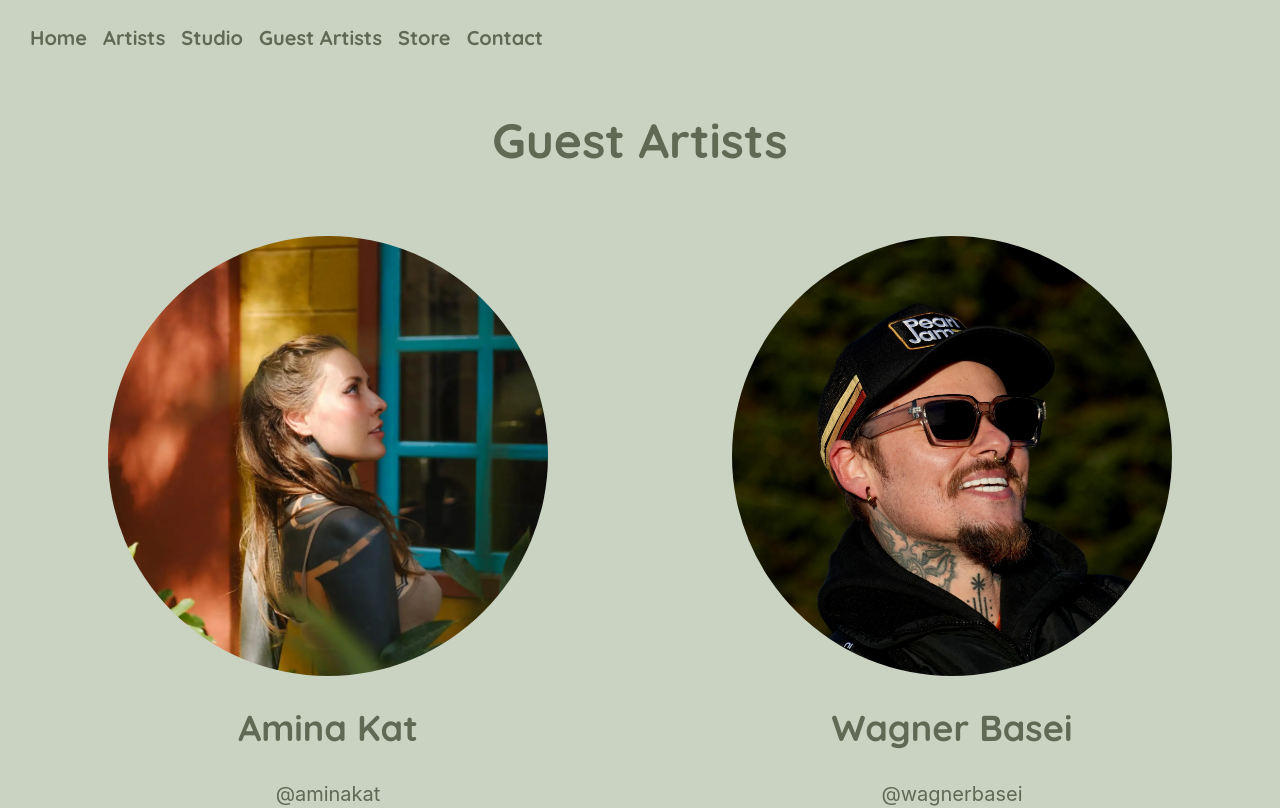
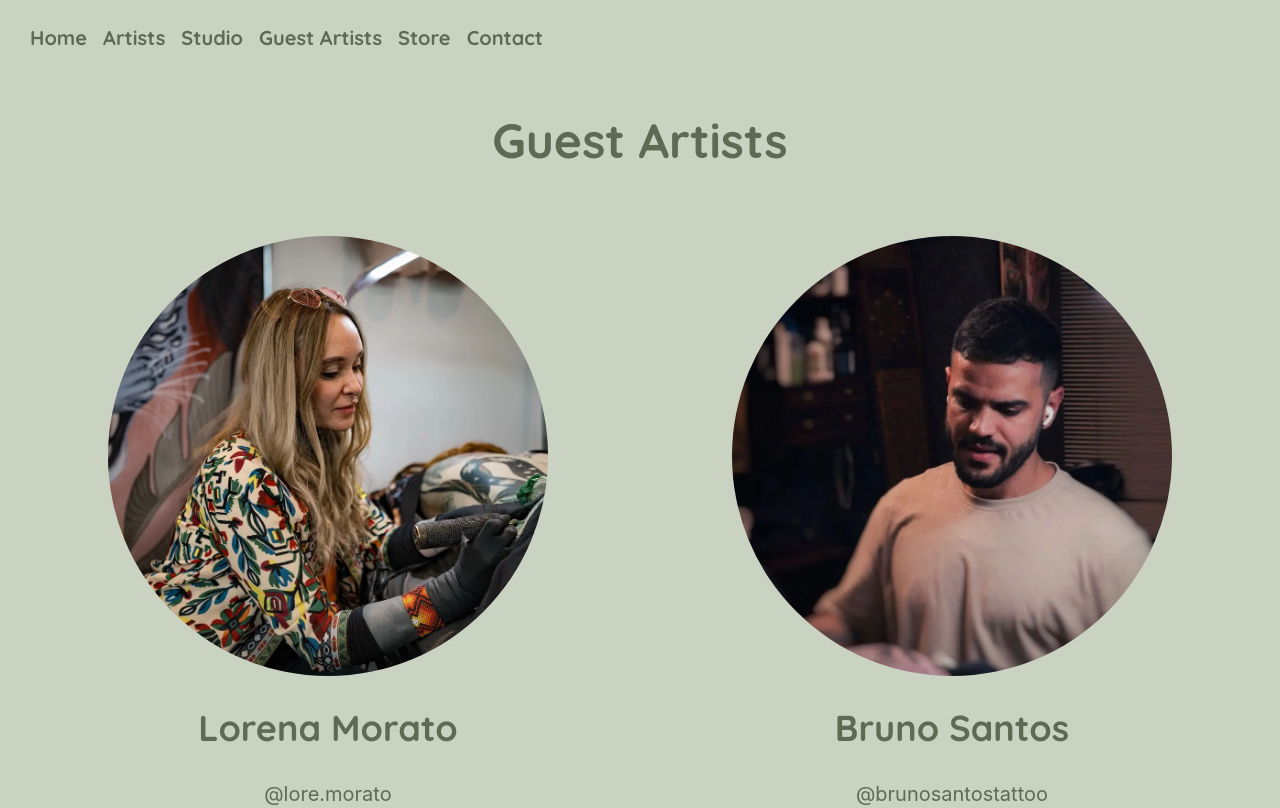
Before and after one commit to Cmbs86/Thorns-and-Spines-page, a React (Vite) app: page /upcoming-guests in a window 1280 px wide. Shown: the top 808 px of the page. Built offline with nearby package versions, Linux system fonts and the light colour scheme.

Commit message:
remove artists Amina and Wagner

```diff
--- a/src/pages/UpcomingGuests.tsx
+++ b/src/pages/UpcomingGuests.tsx
@@ -10,8 +10,6 @@ import AnimatedSeparator from "../components/AnimatedSeparator.tsx";
 import Lorena from "../assets/images/lorena_morato.webp";
 import Rafaella from "../assets/images/raffaela_fabbri.webp";
 import Cat from "../assets/images/cat_tattoing.webp";
-import aminakat from "../assets/images/aminakat.webp";
-import wagner_basei from "../assets/images/wagner_basei.webp";
 import bruno_santos from "../assets/images/bruno_santos.webp";
 import pedro_inou from "../assets/images/pedro_inou.webp";
 
@@ -38,30 +36,6 @@ const UpcomingGuests = () => {
 
           {/* Wrapper for cards */}
           <div className="max-w-[1500px] mx-auto flex flex-col md:flex-row flex-wrap justify-around 2xl:justify-between gap-y-10 ">
-            <ArtistCard
-              img={aminakat}
-              alt={"Amina Kat's photo"}
-              title={"Amina Kat's photo"}
-              artist={"Amina Kat"}
-              link={"https://www.instagram.com/aminakat/"}
-              socialMedia={"@aminakat"}
-              booking={"https://wa.me/34652697879"}
-              bookingText={t("booking_whatsapp")}
-              dates="1.06.2025 - 22.06.2025"
-            />
-
-            <ArtistCard
-              img={wagner_basei}
-              alt={"Wagner Basei's photo"}
-              title={"Wagner Basei's photo"}
-              artist={"Wagner Basei"}
-              link={"https://www.instagram.com/wagnerbasei/"}
-              socialMedia={"@wagnerbasei"}
-              booking={"mailto:wagnerbasei@gmail.com"}
-              bookingText={t("email_appointments")}
-              dates="23.06.2025 - 24.06.2025"
-            />
-
             <ArtistCard
               img={Lorena}
               alt={"Lorena Morato's photo"}
@@ -131,19 +105,3 @@ const UpcomingGuests = () => {
 export default UpcomingGuests;
 
 // for empty guests page:  <div className="max-w-[1500px] mx-auto flex flex-col md:flex-row flex-wrap justify-around gap-y-10 lg:gap-x-10 xl:gap-x-32 2xl:gap-x-56 py-16 ">
-
-
-
-            {/* <ArtistCard
-              img={alex_berg}
-              alt={"Alex Berg's photo"}
-              title={"Alex Berg's photo"}
-              artist={"Alex Berg"}
-              link={"https://www.instagram.com/alexbergtattoo/"}
-              socialMedia={"@alexbergtattoo"}
-              booking={
-                "https://taplink.cc/alexbergtattoo?fbclid=PAZXh0bgNhZW0CMTEAAadrz7Q4OKO5Vy23m270S0vAHfLJh5hAUgjjCkYbySf28i6ol_t1RvNy54xfcw_aem_K1lE-PPKSzZAWyYQhSQzKA"
-              }
-              bookingText={t("booking_form")}
-              dates="10.06.2025 - 11.06.2025"
-            /> */}
```
